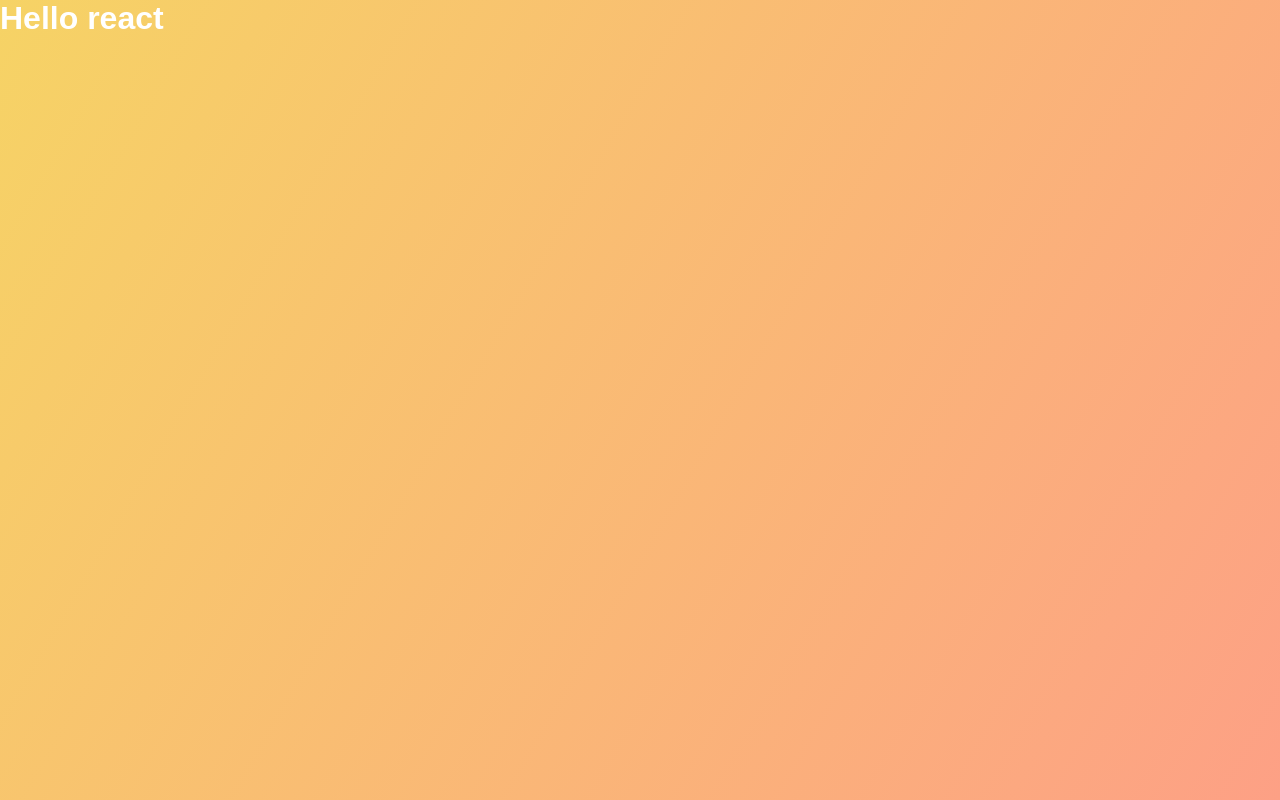
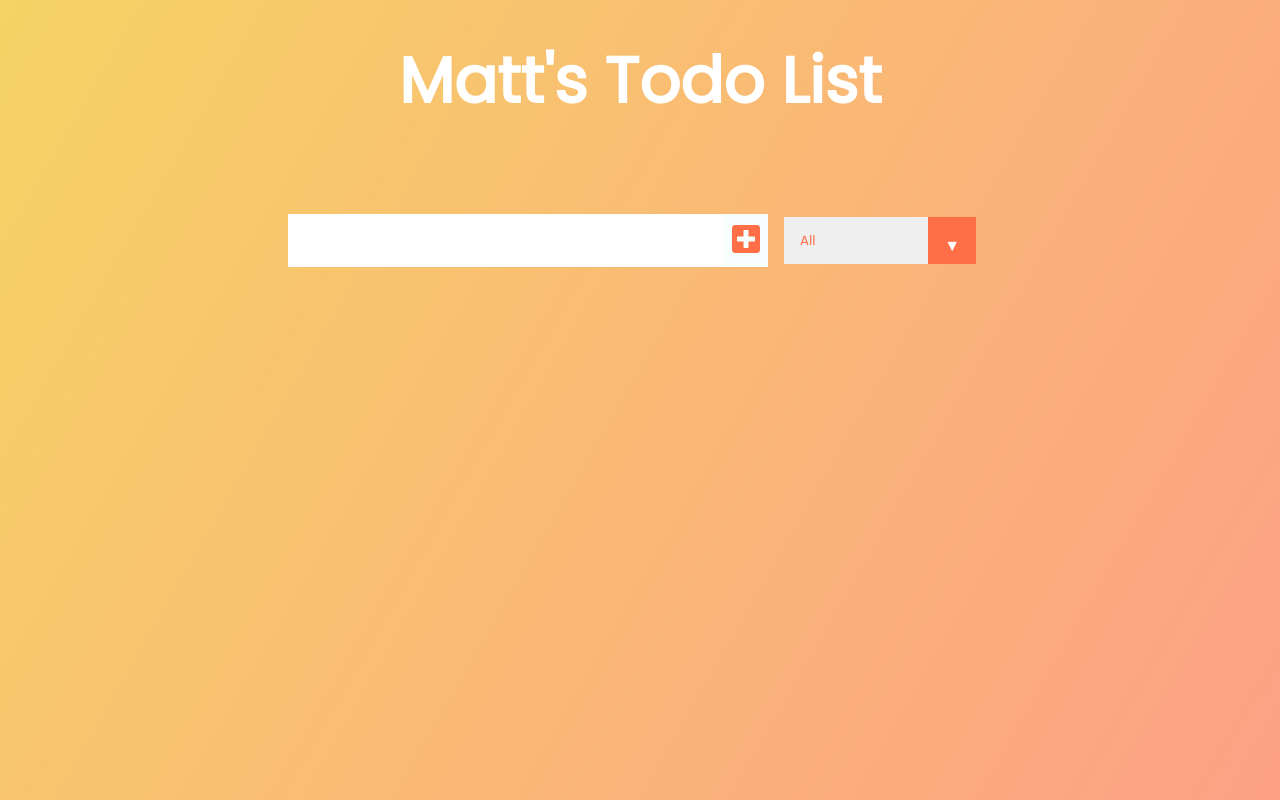
Before and after one commit to mattbertrand/todo, a React (Create React App) app: page / in a window 1280 px wide. Built offline with nearby package versions, Linux system fonts and the light colour scheme.

Commit message:
added a Form component and some styling

```diff
--- a/public/index.html
+++ b/public/index.html
@@ -8,6 +8,16 @@
     <meta
       name="description"
       content="Web site created using create-react-app"
+    />
+    <link
+      href="https://fonts.googleapis.com/css?family=Poppins&display=swap"
+      rel="stylesheet"
+    />
+    <link
+      rel="stylesheet"
+      href="https://cdnjs.cloudflare.com/ajax/libs/font-awesome/5.12.1/css/all.min.css"
+      integrity="sha256-mmgLkCYLUQbXn0B1SRqzHar6dCnv9oZFPEC1g1cwlkk="
+      crossorigin="anonymous"
     />
     <link rel="apple-touch-icon" href="%PUBLIC_URL%/logo192.png" />
     <!--
--- a/src/App.js
+++ b/src/App.js
@@ -1,9 +1,14 @@
+import React from 'react'
 import './App.css';
+import Form from './components/Form'
 
 function App() {
   return (
     <div className="App">
-      <h1>Hello react</h1>
+      <header>
+      <h1>Matt's Todo List</h1>
+    </header>
+    <Form />
     </div>
   );
 }
--- /dev/null
+++ b/src/components/Form.js
@@ -0,0 +1,21 @@
+import React from 'react'
+
+const Form = () => {
+    return (
+        <form>
+        <input type="text" className="todo-input" />
+        <button className="todo-button" type="submit">
+          <i className="fas fa-plus-square"></i>
+        </button>
+        <div className="select">
+          <select name="todos" className="filter-todo">
+            <option value="all">All</option>
+            <option value="completed">Completed</option>
+            <option value="uncompleted">Uncompleted</option>
+          </select>
+        </div>
+      </form>
+    )
+}
+
+export default Form;
```
Also changed, not shown: src/components/TodoList.js (added).
